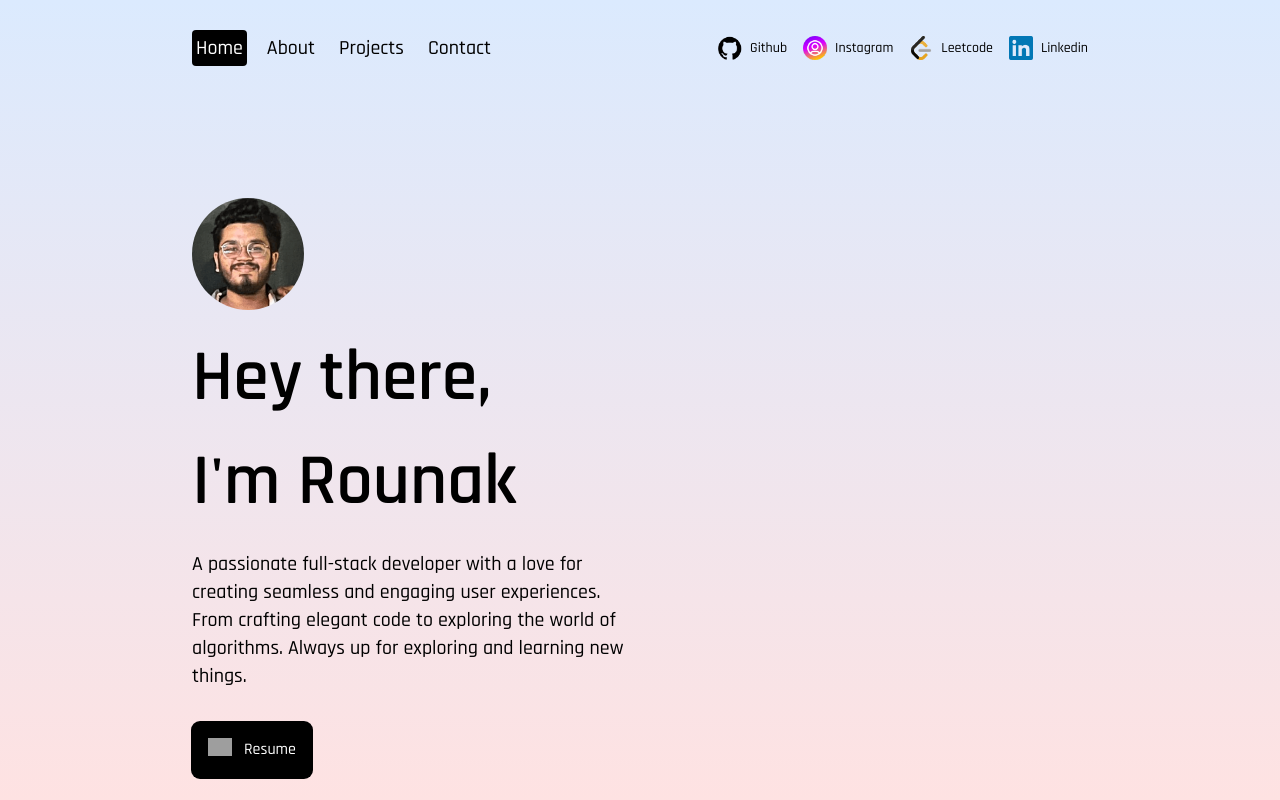
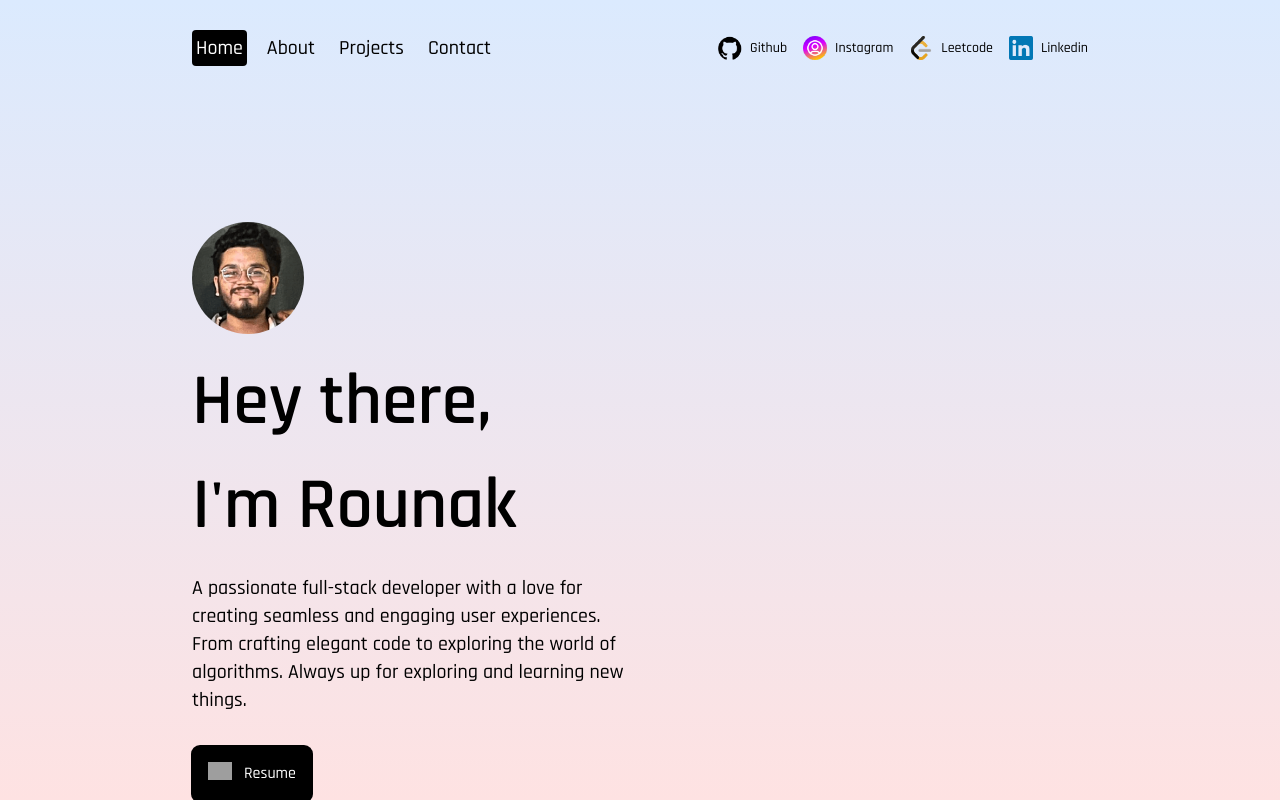
Before and after one commit to Rounakgupta2305/My-Portfolio, a Next.js app: page / in a window 1280 px wide. Built offline with nearby package versions, Linux system fonts and the light colour scheme; grey boxes are pictures that could not be loaded.

Commit message:
Update page.jsx

```diff
--- a/src/app/page.jsx
+++ b/src/app/page.jsx
@@ -20,11 +20,7 @@ const Homepage = () => {
       animate={{ y: "0%" }}
       transition={{ duration: 1 }}
     >
-      <div className="h-full flex flex-col pt-12 sm:pt-20 md:pt-20 lg:pt-20 justify-between lg:flex-row px-4 sm:px-10 md:px-12 lg:px-20 xl:px-48">
-
-
-
-        {/* TEXT CONTAINER */}
+      <div className="h-full flex flex-col pt-20 sm:pt-20 md:pt-28 lg:pt-32 justify-between lg:flex-row px-4 sm:px-10 md:px-12 lg:px-20 xl:px-48">
         <div className="h-1/2 lg:h-full lg:w-1/2 flex flex-col gap-8 justify-center">
           {/* TITLE */}
           <Image
```
